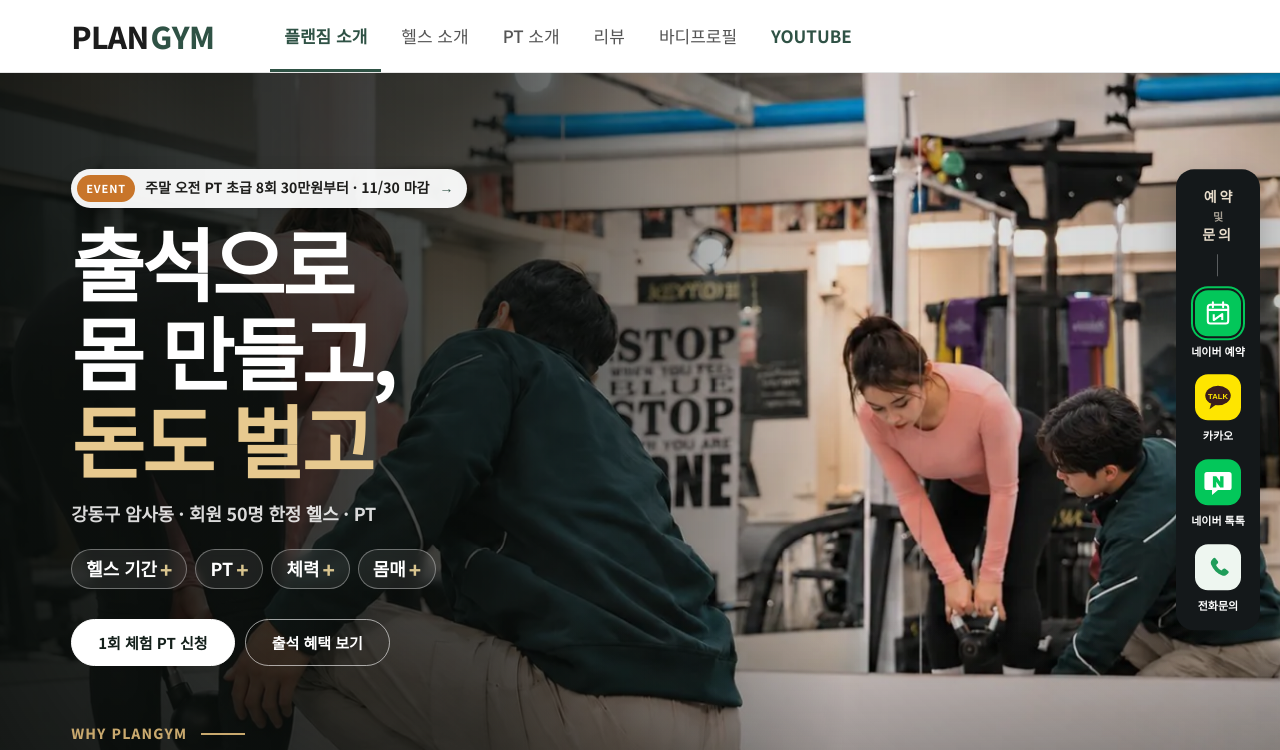
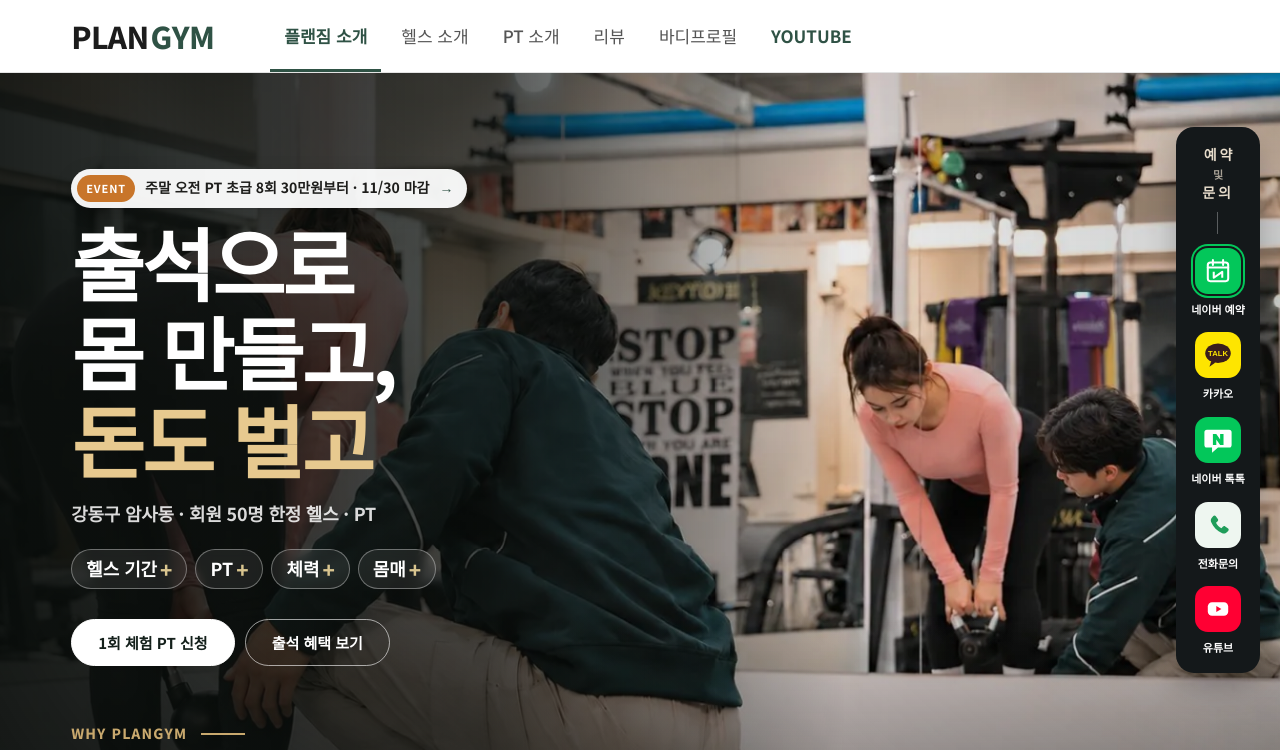
Before and after one commit to mdaks28-commits/Plangym_homepage, a plain HTML site: page index.html in a window 1280 px wide. Shown: the top 750 px of the page. Drawn offline with nearby package versions, Linux system fonts and the light colour scheme; a web font is replaced by a local one.

Commit message:
하단 위젯에 유튜브 다시 추가
Co-Authored-By: Claude Opus 5.5 <noreply@anthropic.com>
Claude-Session: https://claude.ai/code/session_01UVmAoTH6DPe76eV1PL8LoW

```diff
--- a/index.html
+++ b/index.html
@@ -2000,6 +2000,7 @@ document.querySelectorAll('.att-clone').forEach(box=>{const src=document.getElem
   <a class="qw-i" href="http://pf.kakao.com/_lMxgLxj/chat" target="_blank" rel="noopener" title="카카오톡 채널"><span class="ic kakao"><svg viewBox="0 0 40 40" aria-hidden="true"><ellipse cx="20" cy="18" rx="15" ry="11.5" fill="#3a1d1d"/><path d="M12 27l-2 7 7-5z" fill="#3a1d1d"/><text x="20" y="21.5" text-anchor="middle" font-size="9" font-weight="800" fill="#fee500" font-family="Arial,sans-serif">TALK</text></svg></span><span class="t">카카오</span></a>
   <a class="qw-i" href="https://talk.naver.com/profile/w4kkz9" target="_blank" rel="noopener" title="네이버 톡톡"><span class="ic naver"><svg viewBox="0 0 40 40" aria-hidden="true"><path d="M7 8h26a3 3 0 0 1 3 3v15a3 3 0 0 1-3 3H20l-7 6v-6H7a3 3 0 0 1-3-3V11a3 3 0 0 1 3-3z" fill="#fff"/><path d="M14 13h4l4.5 6.5V13h4v13h-4L18 19.5V26h-4z" fill="#03c75a"/></svg></span><span class="t">네이버 톡톡</span></a>
   <a class="qw-i" href="tel:0269537017" title="02-6953-7017"><span class="ic tel"><svg viewBox="0 0 40 40" aria-hidden="true"><path d="M14.5 9.5c.8-.8 2-.8 2.7.1l2.6 3.4c.6.8.5 1.9-.2 2.6l-1.9 1.8c1.3 2.8 3.6 5.1 6.4 6.4l1.8-1.9c.7-.7 1.8-.8 2.6-.2l3.4 2.6c.9.7.9 1.9.1 2.7l-1.6 1.6c-1.4 1.4-3.5 1.9-5.4 1.1-6-2.4-10.7-7.1-13.1-13.1-.8-1.9-.3-4 1.1-5.4z" fill="#1f9d5a"/></svg></span><span class="t">전화문의</span></a>
+  <a class="qw-i" href="https://www.youtube.com/@saengjonmuscle" target="_blank" rel="noopener" title="유튜브"><span class="ic yt2"><svg viewBox="0 0 40 40" aria-hidden="true"><rect x="8" y="12" width="24" height="16" rx="5" fill="#fff"/><path d="M18 16.5v7l6-3.5z" fill="#ff0033"/></svg></span><span class="t">유튜브</span></a>
 </aside>
 <script>(function(){var b=document.getElementById("apptabs");if(!b)return;var bs=[].slice.call(b.querySelectorAll("[role=tab]")),ps=[].slice.call(document.querySelectorAll("#app .apx-p"));function sel(i){bs.forEach(function(x,j){x.setAttribute("aria-selected",j===i);x.tabIndex=j===i?0:-1});ps.forEach(function(p,j){p.hidden=j!==i;if(j===i)p.querySelectorAll("img").forEach(function(im){im.loading="eager"})})}b.addEventListener("click",function(e){var t=e.target.closest("[role=tab]");if(t)sel(bs.indexOf(t))});b.addEventListener("keydown",function(e){var c=bs.findIndex(function(x){return x.getAttribute("aria-selected")==="true"}),n=null;if(e.key==="ArrowRight")n=(c+1)%bs.length;if(e.key==="ArrowLeft")n=(c-1+bs.length)%bs.length;if(n!==null){e.preventDefault();sel(n);bs[n].focus()}});})();</script>
 <script>
```
